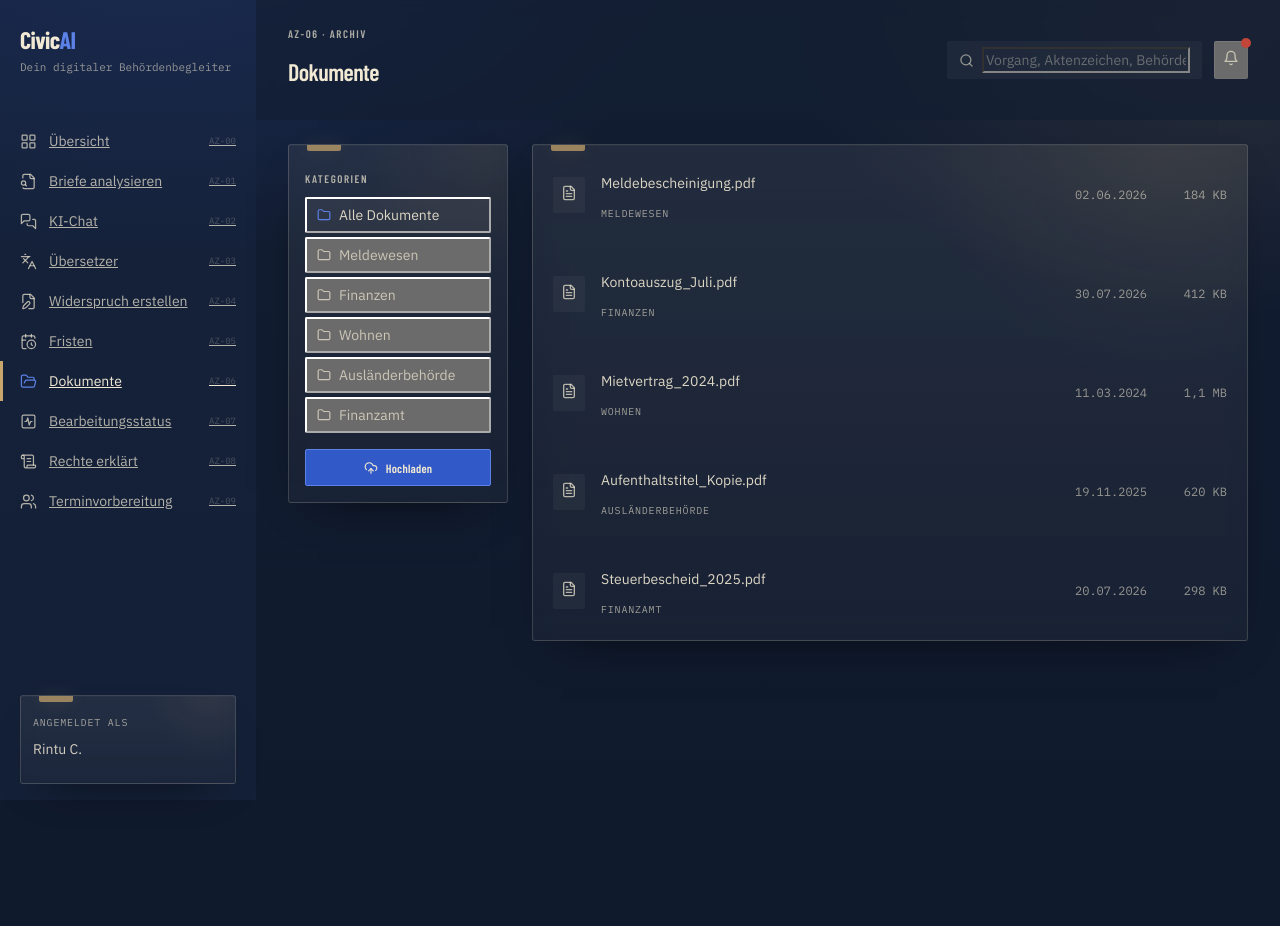
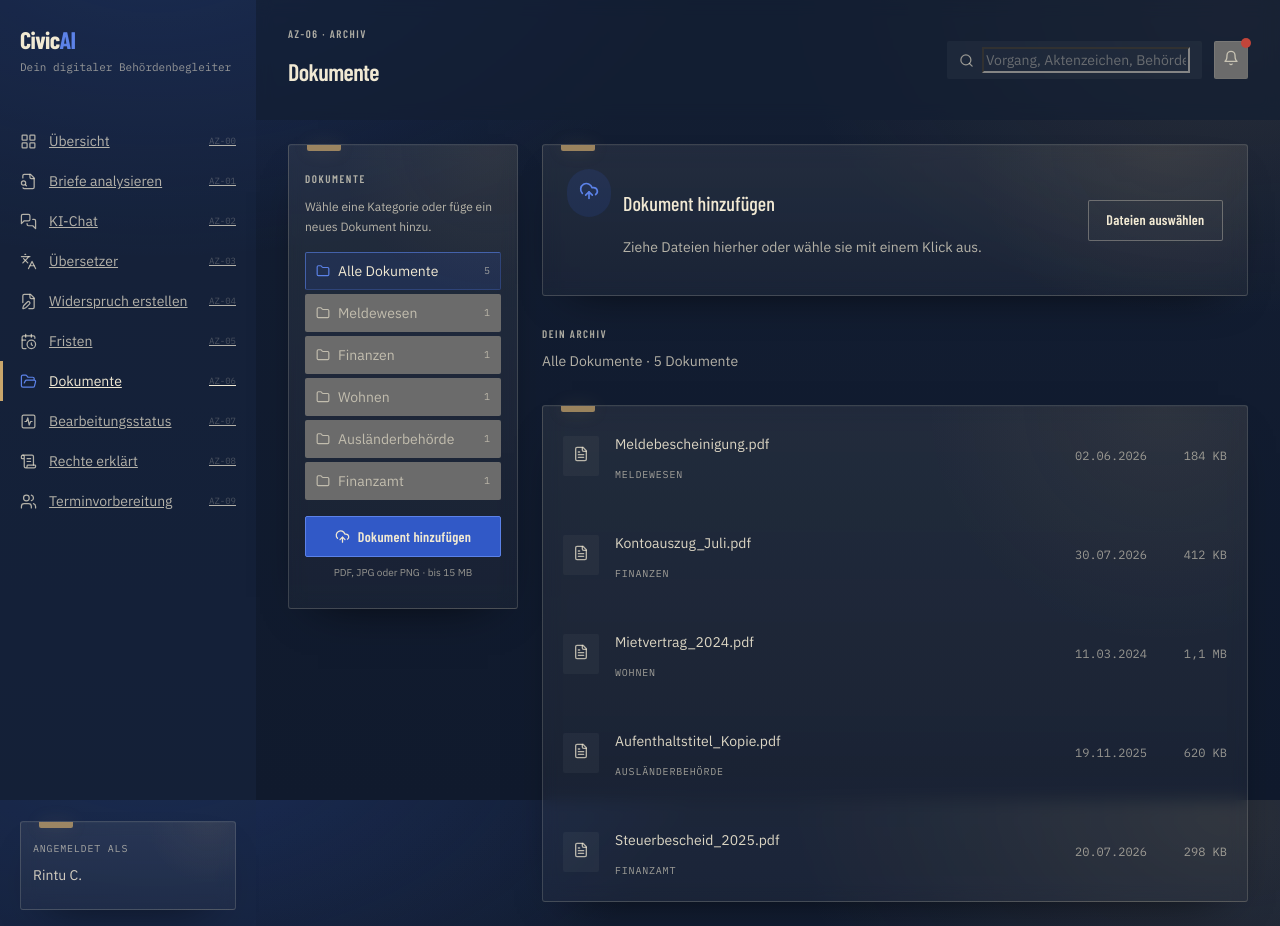
Before and after one commit to rintuchowdory/civic-ai, a Next.js app: page /dokumente in a window 1280 px wide. Before the commit the page ends 800 px from the top, so only its background shows below. Built offline with nearby package versions, Linux system fonts and the light colour scheme.

Commit message:
feat: use simplified functional document library

```diff
--- a/app/dokumente/page.tsx
+++ b/app/dokumente/page.tsx
@@ -1,50 +1,12 @@
 import Topbar from "@/components/Topbar";
-import { dokumente } from "@/lib/mock-data";
-import { formatDate } from "@/lib/status";
-import { FileText, UploadCloud, Folder } from "lucide-react";
-
-const kategorien = Array.from(new Set(dokumente.map((d) => d.kategorie)));
+import DocumentLibrary from "@/components/DocumentLibrary";
 
 export default function DokumentePage() {
   return (
     <>
       <Topbar kicker="AZ-06 · Archiv" title="Dokumente" />
-      <main className="px-5 lg:px-8 py-6 grid lg:grid-cols-[220px_1fr] gap-6">
-        <aside className="akte-card p-4 h-fit">
-          <p className="label-eyebrow mb-3">Kategorien</p>
-          <div className="space-y-1">
-            <button className="w-full flex items-center gap-2 text-sm text-paper/90 px-2.5 py-1.5 rounded-sm bg-paper/[0.06]">
-              <Folder size={14} className="text-amtsblau-bright" /> Alle Dokumente
-            </button>
-            {kategorien.map((k) => (
-              <button
-                key={k}
-                className="w-full flex items-center gap-2 text-sm text-paper/55 hover:text-paper/85 px-2.5 py-1.5 rounded-sm transition-colors"
-              >
-                <Folder size={14} /> {k}
-              </button>
-            ))}
-          </div>
-          <button className="btn-primary text-xs w-full justify-center mt-4">
-            <UploadCloud size={14} /> Hochladen
-          </button>
-        </aside>
-
-        <div className="akte-card divide-y divide-paper/8">
-          {dokumente.map((d) => (
-            <div key={d.id} className="flex items-center gap-4 px-5 py-3.5">
-              <div className="p-2 rounded-sm bg-paper/[0.04] border border-paper/10">
-                <FileText size={16} className="text-paper/60" />
-              </div>
-              <div className="min-w-0 flex-1">
-                <p className="text-sm text-paper/90 truncate">{d.name}</p>
-                <p className="aktenzeichen mt-0.5">{d.kategorie}</p>
-              </div>
-              <p className="text-xs text-paper/40 font-mono hidden sm:block">{formatDate(d.datum)}</p>
-              <p className="text-xs text-paper/40 font-mono w-16 text-right">{d.groesse}</p>
-            </div>
-          ))}
-        </div>
+      <main className="px-5 lg:px-8 py-6">
+        <DocumentLibrary />
       </main>
     </>
   );
```
